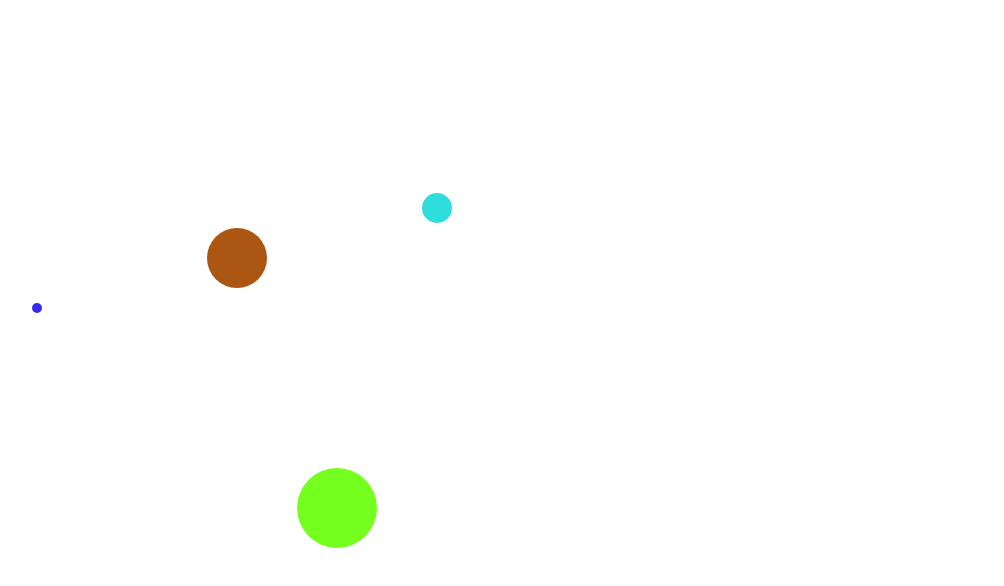
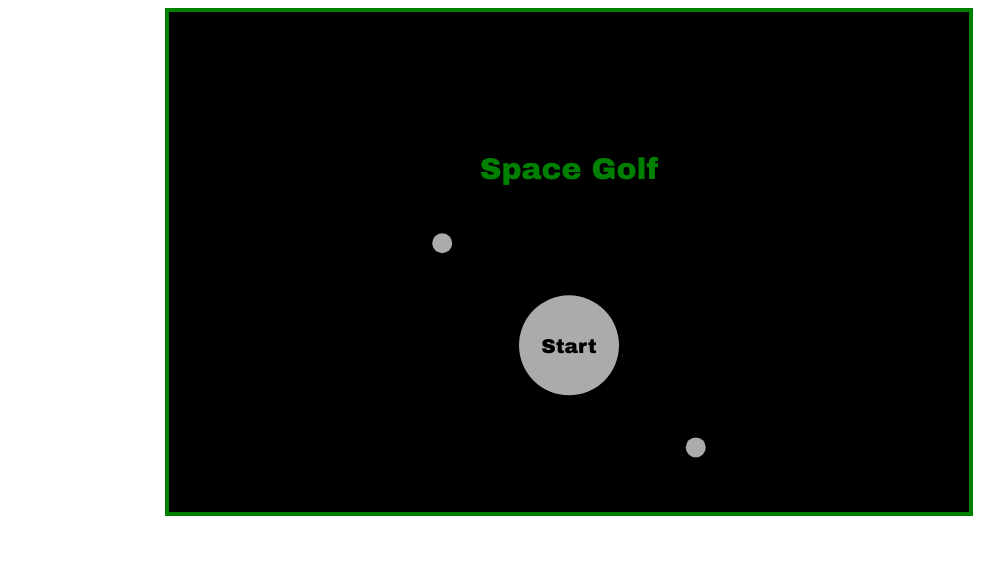
Before and after one commit to pablaber/space-golf, a website: page public/index.html in a window 1280 px wide. Shown: the whole page, without its empty margins (71-1075 px from the left). Drawn offline with Linux system fonts and the light colour scheme.

Commit message:
add title screen and level 1

```diff
--- a/public/css/styles.css
+++ b/public/css/styles.css
@@ -1,3 +1,15 @@
-h1 {
-    color: red;
+body {
+    background-color: white;
 }
+
+canvas {
+    background-color: black;
+    border: 4px solid green;
+}
+
+.game-container {
+    display: flex;
+    flex-direction: row;
+    justify-content: center;
+    align-items: center;
+}
--- a/public/index.html
+++ b/public/index.html
@@ -3,7 +3,9 @@
         <link rel="stylesheet" href="css/styles.css">
     </head>
     <body>
-        <canvas id="space-golf"></canvas>
+        <div class="game-container">
+            <canvas id="space-golf"></canvas>
+        </div>
 
         <script src="js/spacegolf.js"></script>
     </body>
--- a/public/js/spacegolf.js
+++ b/public/js/spacegolf.js
@@ -1,6 +1,9 @@
 // SPACE GOLF
 
 // CONSTANTS
+const CANVAS_WIDTH = 800;
+const CANVAS_HEIGHT = 500;
+
 const SHIP_RADIUS = 5;
 const SHIP_COLOR = "#362af2";
 const SHIP_SPEED = 2;
@@ -14,8 +17,8 @@ const GOAL_COLOR = "#2fdddd";
 
 var canvas = document.getElementById('space-golf');
 
-canvas.width = window.innerWidth;
-canvas.height = window.innerHeight;
+canvas.width = CANVAS_WIDTH;
+canvas.height = CANVAS_HEIGHT;
 
 var c = canvas.getContext('2d');
 
@@ -43,10 +46,10 @@ function Ship(x, y, dx = 0, dy = 0) {
     }
 
     this.update = function() {
-        if (this.x + SHIP_RADIUS > innerWidth || this.x - SHIP_RADIUS < 0) {
+        if (this.x + SHIP_RADIUS > CANVAS_WIDTH || this.x - SHIP_RADIUS < 0) {
             this.dx = -this.dx;
         }
-        if (this.y + SHIP_RADIUS > innerHeight || this.y - SHIP_RADIUS < 0) {
+        if (this.y + SHIP_RADIUS > CANVAS_HEIGHT || this.y - SHIP_RADIUS < 0) {
             this.dy = -this.dy;
         }
         this.x += this.dx;
@@ -54,6 +57,34 @@ function Ship(x, y, dx = 0, dy = 0) {
 
         this.draw();
   }
+}
+
+function Asteroid(x, y, dx, dy, radius, mass, color) {
+    this.x = x;
+    this.y = y;
+    this.dx = dx;
+    this.dy = dy;
+    this.mass = mass;
+    this.radius = radius;
+
+    this.addVelocity = function(v) {
+  	    this.dx += v.x;
+        this.dy += v.y;
+    }
+
+    this.draw = function() {
+        c.beginPath();
+        c.arc(this.x, this.y, this.radius, 0, Math.PI * 2, false);
+        c.lineWidth = 0;
+        c.fillStyle = this.color;
+        c.fill();
+    }
+
+    this.update = function() {
+        this.x += this.dx;
+        this.y += this.dy;
+        this.draw()
+    }
 }
 
 function Planet(x, y, radius, mass, color) {
@@ -103,6 +134,53 @@ function Goal(x, y) {
     }
 }
 
+function Text(message, x, y, font, fill, align) {
+    this.message = message;
+    this.x = x;
+    this.y = y;
+    this.font = font;
+    this.fill = fill;
+    this.align = align;
+
+    this.draw = function() {
+        c.font = this.font;
+        c.fillStyle = this.fill;
+        c.textAlign = this.align;
+        c.fillText(this.message, this.x, this.y)
+    }
+
+    this.update = function() {
+        this.draw();
+    }
+}
+
+function Clickable(x, y, width, height, opacity, fill, method) {
+    this.x = x;
+    this.y = y;
+    this.width = width;
+    this.height = height;
+    this.opacity = opacity;
+    this.fill = fill;
+    this.method = method;
+
+    this.callIfClicked = function() {
+        if(mouse.x >= this.x && mouse.x <= this.x + this.width && mouse.y >= this.y && mouse.y <= this.y + this.height) {
+            this.method();
+        }
+    }
+
+    this.draw = function() {
+        c.globalAlpha = opacity;
+        c.fillStyle = fill;
+        c.fillRect(x, y, width, height);
+        c.globalAlpha = 1.0;
+    }
+
+    this.update = function() {
+        this.draw();
+    }
+}
+
 function Velocity() {
     this.x1 = undefined;
     this.y1 = undefined;
@@ -144,14 +222,18 @@ var mouse = {
 var settingVelocity = false;
 
 window.addEventListener('mousemove', function(event) {
-    mouse.x = event.x;
-    mouse.y = event.y;
+    if(event.offsetX) {
+        mouse.x = event.offsetX;
+        mouse.y = event.offsetY;
+    }
+    else if(event.layerX) {
+        mouse.x = event.layerX;
+        mouse.y = event.layerY;
+    }
 });
 
 window.addEventListener('mousedown', function(event) {
-    mouse.x = event.x;
-    mouse.y = event.y;
-    if (mouseDownInPlayer() && !ship.moving) {
+    if (!!ship && mouseDownInPlayer() && !ship.moving) {
         velocity.x1 = ship.x;
         velocity.y1 = ship.y;
         velocity.x2 = mouse.x;
@@ -161,8 +243,6 @@ window.addEventListener('mousedown', function(event) {
 });
 
 window.addEventListener('mouseup', function(event) {
-	mouse.x = event.x;
-    mouse.y = event.y;
     if(settingVelocity) {
   	    var dv = velocity.getVelocity();
         ship.dx = dv.x;
@@ -171,6 +251,12 @@ window.addEventListener('mouseup', function(event) {
   	    settingVelocity = false;
     }
 });
+
+window.addEventListener('click', function(event) {
+    for(clickable of clickables) {
+        clickable.callIfClicked();
+    }
+})
 
 var mouseDownInPlayer = function() {
     if (Math.abs(mouse.x - ship.x) <= SHIP_RADIUS * 2) {
@@ -197,8 +283,29 @@ var fg = function(a, b) {
 
 // MAIN METHODS
 
-var ship, goal, planets;
+var ship, goal, planets, asteroids, texts, clickables;
 var velocity = new Velocity();
+
+var homeScreen = {
+    ship: undefined,
+    planets: [
+        new Planet(CANVAS_WIDTH/2, 2*CANVAS_HEIGHT/3, 50, 10, "#ababab")
+    ],
+    asteroids: [
+        new Asteroid(CANVAS_WIDTH/2 - 200, 2*CANVAS_HEIGHT/3, 0, -2, 10, 4, "#555"),
+        new Asteroid(CANVAS_WIDTH/2 + 200, 2*CANVAS_HEIGHT/3, 0, 2, 10, 4, "#555")
+    ],
+    texts: [
+        new Text("Space Golf", CANVAS_WIDTH/2, CANVAS_HEIGHT/3  , "30px Arial Black", "green", "center"),
+        new Text("Start", CANVAS_WIDTH/2, 2*CANVAS_HEIGHT/3 + 8, "20px Arial Black", "black", "center")
+    ],
+    clickables: [
+        new Clickable(CANVAS_WIDTH/2-35, 2*CANVAS_HEIGHT/3-20, 70, 40, 0, "red", function() {
+            load(level1);
+        })
+    ],
+    goal: undefined
+}
 
 var level1 = {
     ship: new Ship(100, 300),
@@ -206,6 +313,9 @@ var level1 = {
         new Planet(300, 250, 30, 3, "#ab5612"),
         new Planet(400, 500, 40, 4, "#75ff1f")
     ],
+    asteroids: [],
+    texts: [],
+    clickables: [],
     goal: new Goal(500, 200)
 }
 
@@ -213,6 +323,9 @@ var load = function(level) {
     ship = level.ship;
     planets = level.planets;
     goal = level.goal;
+    texts = level.texts;
+    clickables = level.clickables;
+    asteroids = level.asteroids;
     init();
 }
 
@@ -220,15 +333,24 @@ function init() {
     for(planet of planets) {
         planet.draw();
     }
-    goal.draw();
-    ship.draw();
+    for(asteroid of asteroids) {
+        asteroid.draw();
+    }
+    for(text of texts) {
+        text.draw();
+    }
+    for(clickable of clickables) {
+        clickable.draw();
+    }
+    if(!!goal) goal.draw();
+    if(!!ship) ship.draw();
 }
 
 function animate() {
     requestAnimationFrame(animate);
     c.clearRect(0, 0, innerWidth, innerHeight);
 
-	if(ship.moving) {
+	if(!!ship && ship.moving) {
         for(planet of planets) {
   	        var v = fg(planet, ship);
   	        ship.addVelocity(v);
@@ -249,11 +371,29 @@ function animate() {
         }
     }
 
+    if(asteroids.length > 0) {
+        for(planet of planets) {
+            for(asteroid of asteroids) {
+                var v = fg(planet, asteroid);
+                asteroid.addVelocity(v);
+            }
+        }
+    }
+
     for (planet of planets) {
         planet.update();
     }
-    goal.update();
-    ship.update();
+    for (asteroid of asteroids) {
+        asteroid.update();
+    }
+    for (text of texts) {
+        text.update();
+    }
+    for(clickable of clickables) {
+        clickable.update();
+    }
+    if(!!goal) goal.update();
+    if(!!ship) ship.update();
 
     if (settingVelocity) {
         velocity.changeDestination(mouse.x, mouse.y);
@@ -261,5 +401,5 @@ function animate() {
     }
 }
 
-load(level1);
+load(homeScreen);
 animate();
```
